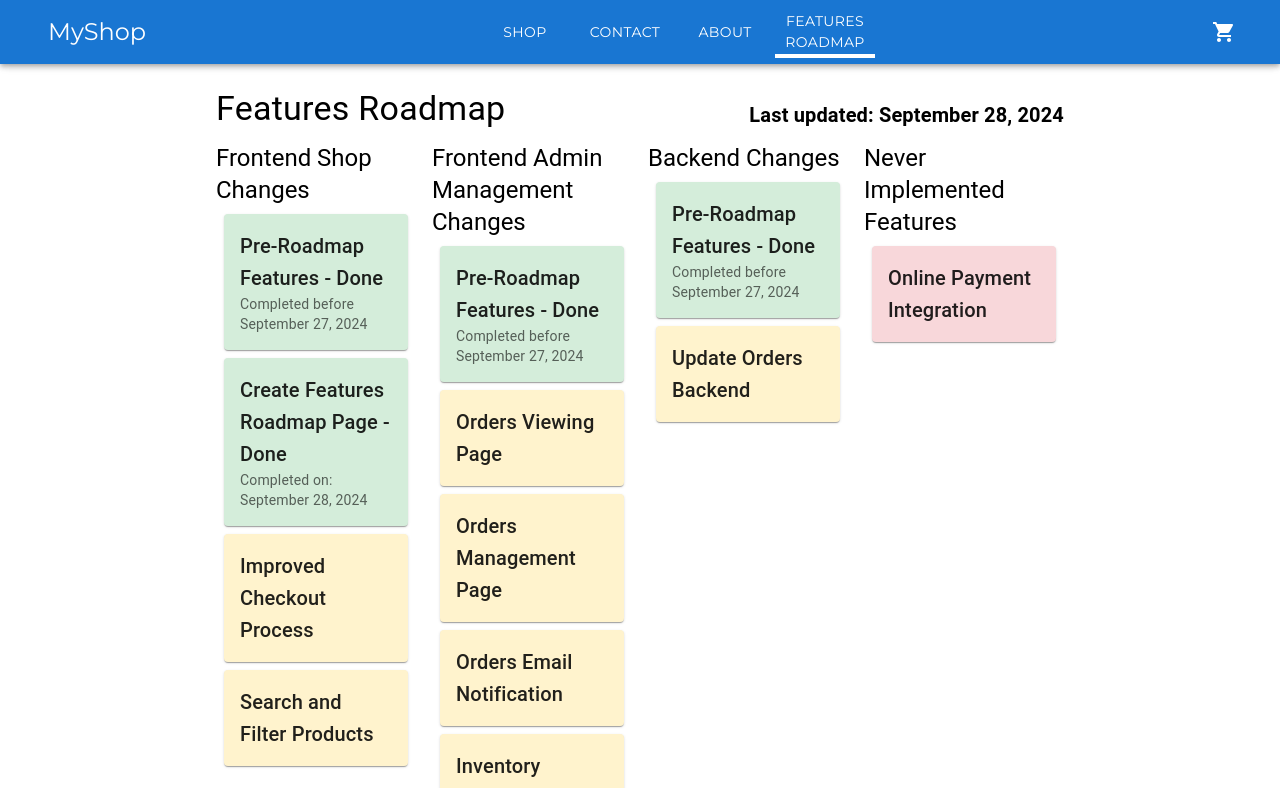
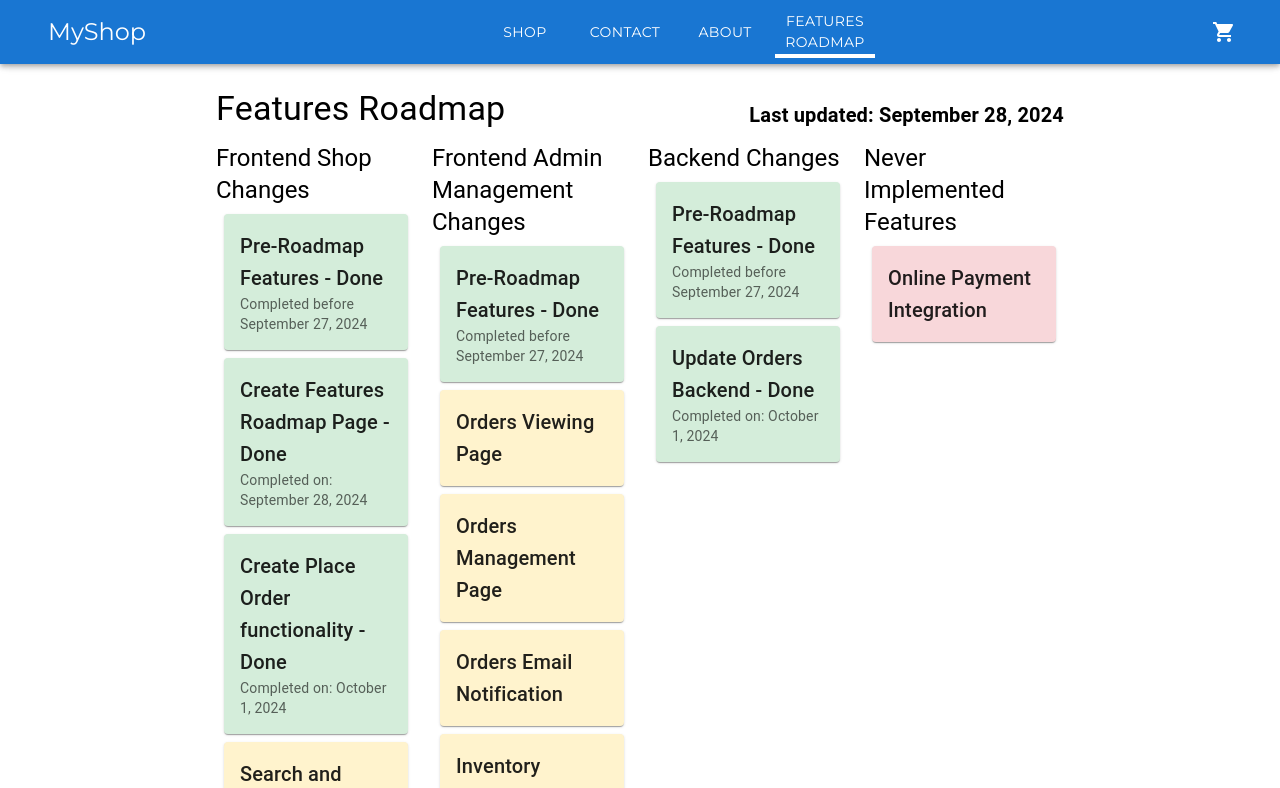
Before and after one commit to Jonas-Sebastian/practice-ecommerce-website, a React (Create React App) app: page /roadmap in a window 1280 px wide. Shown: the top 788 px of the page. Built offline with nearby package versions, Linux system fonts and the light colour scheme; no server answers.

Commit message:
Update features roadmap

```diff
--- a/src/components/ShopWebsite/ShopInfo/FeaturesRoadmap.jsx
+++ b/src/components/ShopWebsite/ShopInfo/FeaturesRoadmap.jsx
@@ -49,7 +49,7 @@ const FeaturesRoadmap = () => {
         frontendShopChanges: [
             { title: 'Pre-Roadmap Features', isDone: true, details: 'All other frontend shop features completed prior to the creation features roadmap page.', date: 'September 27, 2024', isPreRoadmap: true },
             { title: 'Create Features Roadmap Page', isDone: true, details: 'A page to show all the finished features.', date: 'September 28, 2024' },
-            { title: 'Improved Checkout Process', isDone: false, details: 'Streamlining the checkout experience.' },
+            { title: 'Create Place Order functionality', isDone: true, details: 'Customer Order details gets properly sent and saved to the database.', date: 'October 1, 2024', },
             { title: 'Search and Filter Products', isDone: false, details: 'A basic search and filter functionality to help customers easily find products.' },
         ],
 
@@ -85,7 +85,7 @@ const FeaturesRoadmap = () => {
         // Back End Changes
         backendChanges: [
             { title: 'Pre-Roadmap Features', isDone: true, details: 'All other backend features completed prior to the creation features roadmap page.', date: 'September 27, 2024', isPreRoadmap: true },
-            { title: 'Update Orders Backend', isDone: false, details: 'Update Orders Backend model to handle more order details.' },
+            { title: 'Update Orders Backend', isDone: true, details: 'Update Orders Backend model to handle more order details.', date: 'October 1, 2024', },
         ],
 
         // Never Implement
```
